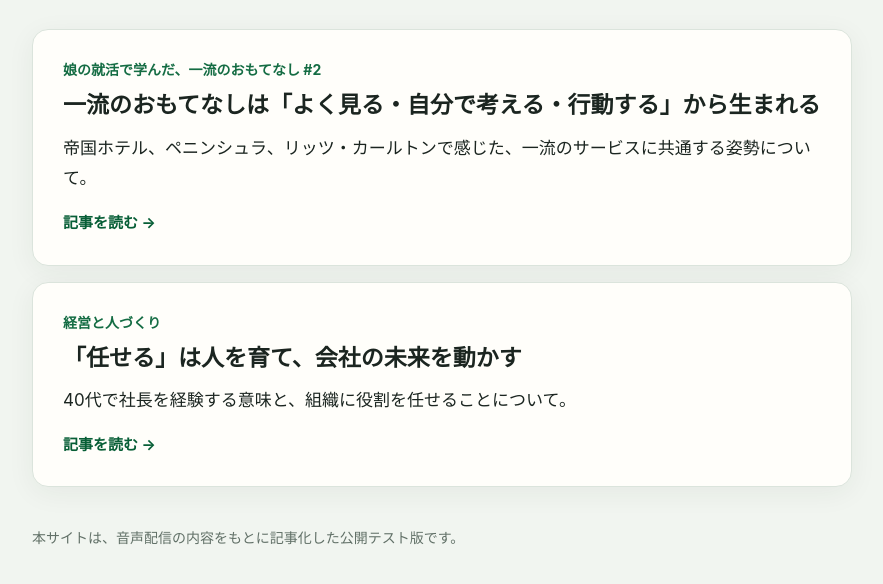
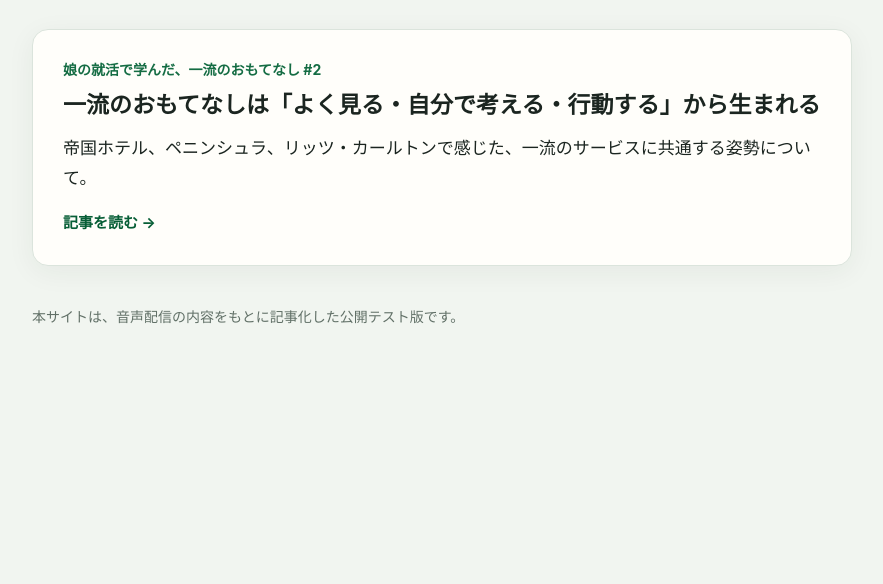
Before and after one commit to kirinukishi/unagi-president-articles, a plain HTML site: page index.html in a window 1280 px wide. Shown: the part 198-782 px from the top of the page, without its empty margins (198-1081 px from the left). Drawn offline with Linux system fonts and the light colour scheme.

Commit message:
docs: remove prior article from index

```diff
--- a/index.html
+++ b/index.html
@@ -44,14 +44,6 @@
         </article>
       </a>
 
-      <a href="articles/2026-08-12-makaseru.html">
-        <article>
-          <p class="series">経営と人づくり</p>
-          <h2>「任せる」は人を育て、会社の未来を動かす</h2>
-          <p>40代で社長を経験する意味と、組織に役割を任せることについて。</p>
-          <span class="arrow">記事を読む →</span>
-        </article>
-      </a>
     </section>
 
     <footer>本サイトは、音声配信の内容をもとに記事化した公開テスト版です。</footer>
```
